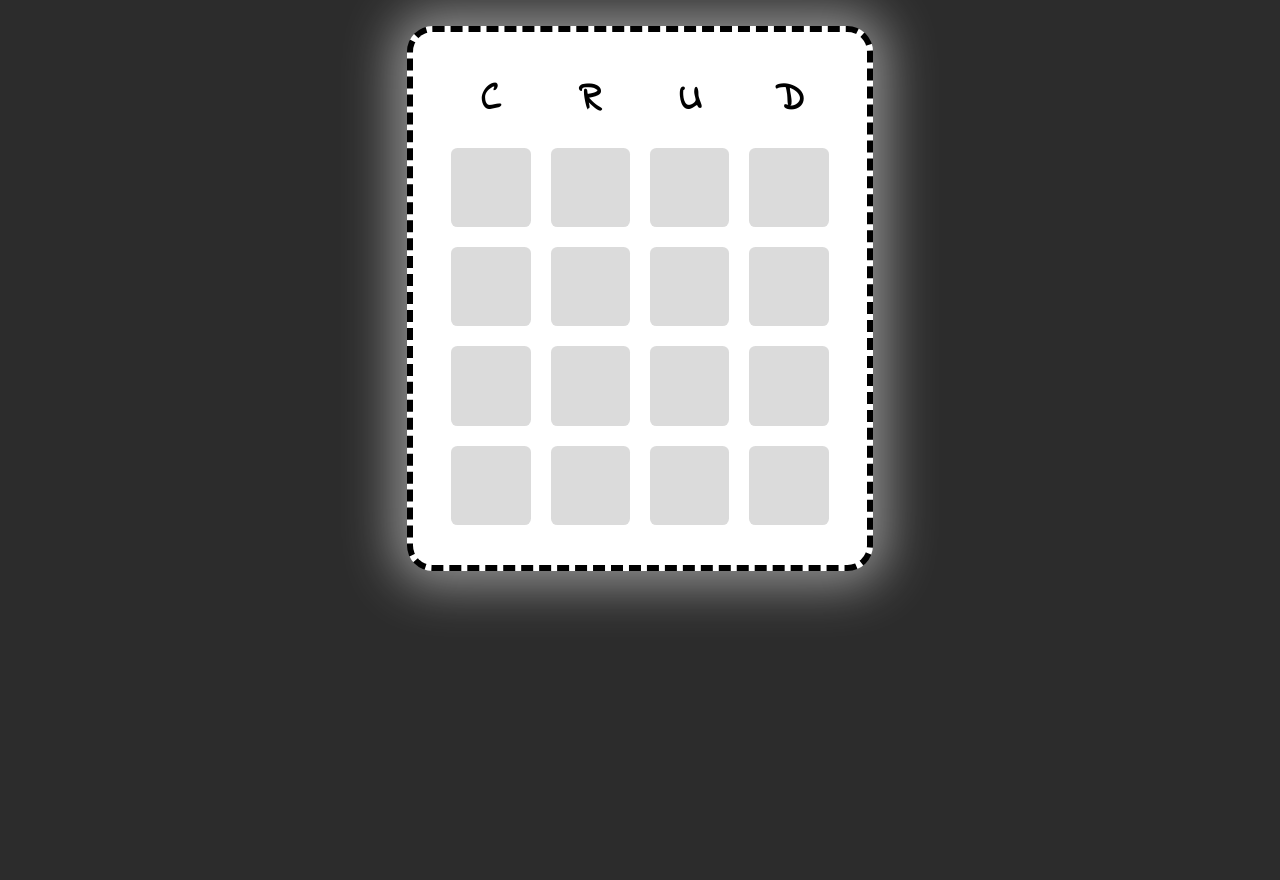
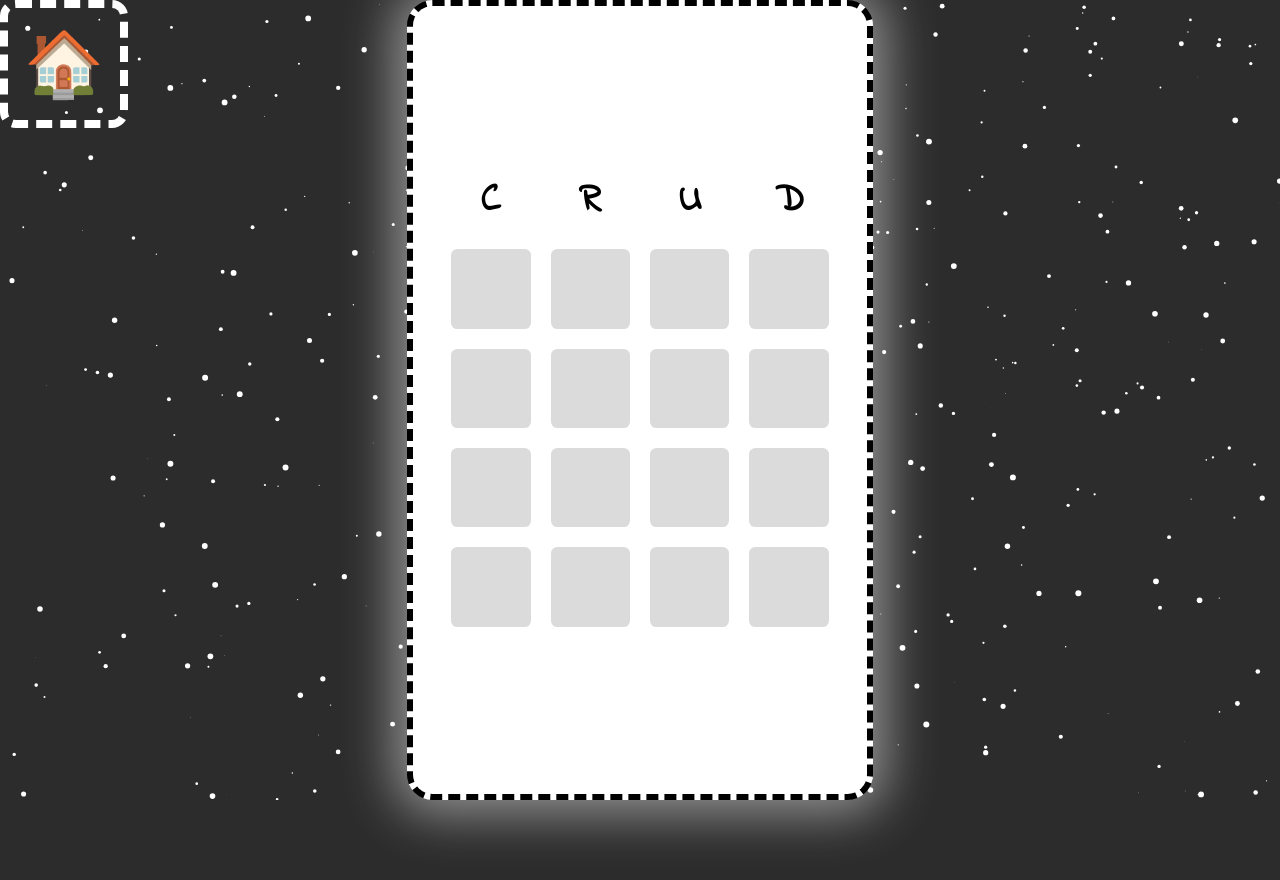
Before and after one commit to josem021/project-translate-angular, an Angular app: page /act-acronimos in a window 1280 px wide. Shown: the top 880 px of the page. After the commit the page ends 800 px from the top, so only its background shows below. Built offline with nearby package versions, Linux system fonts and the light colour scheme.

Commit message:
Ajuste Diseño act-acronimo

```diff
--- a/src/app/components/games/act-acronimos/act-acronimos.component.css
+++ b/src/app/components/games/act-acronimos/act-acronimos.component.css
@@ -1,6 +1,5 @@
 
 body {
-  padding: 2vw 30vw;
   display: flex;
   flex-direction: column;
   align-items: center;
@@ -8,7 +7,8 @@ body {
 }
 .titulo{
   position: relative;
-  z-index: 11;
+  z-index: 50;
+  filter: drop-shadow(0px 0px .2vh white) drop-shadow(0px 0px .2vh white) drop-shadow(0px 0px .2vh white) drop-shadow(0px 0px .2vh white);
 }
 h1 {
   font-size: 3vw;
@@ -21,12 +21,16 @@ h1 {
 }
 
 main {
-  position: relative;
+  position: fixed;
   background-color: white;
   height: auto;
   display: grid;
   justify-content: center;
   padding: 5vh 3vw;
+
+  top: 0;
+  bottom: 0;
+  margin: auto;
   border: 0.5vw dashed #000000;
   border-radius: 2vw;
   box-shadow: 0 0 4vw 1vw rgba(255, 255, 255, 0.5);
@@ -63,6 +67,8 @@ main {
 }
 
 .boton {
+  position: absolute;
+  bottom: 0;
   border: 0.4vw dashed #000000;
   display: flex;
   justify-content: center;
@@ -72,6 +78,7 @@ main {
   gap: 3vw;
   background-color: #96dcf8;
   border-radius: 4vw;
+  translate: 0 -60%;
   /* cursor: pointer; */
   user-select: none;
 }
--- a/src/app/components/games/act-acronimos/act-acronimos.component.html
+++ b/src/app/components/games/act-acronimos/act-acronimos.component.html
@@ -1,4 +1,8 @@
+<article style="position: fixed; top: 0; left: 0px;">
+  <app-btn-home></app-btn-home>
+</article>
 <body>
+  <app-star-sky></app-star-sky>
   @if (juego) {
     <main>
       <div class="contenido_selectores">
```
Also changed, not shown: src/app/components/games/act-acronimos/act-acronimos.component.ts (+7 -5 lines).
